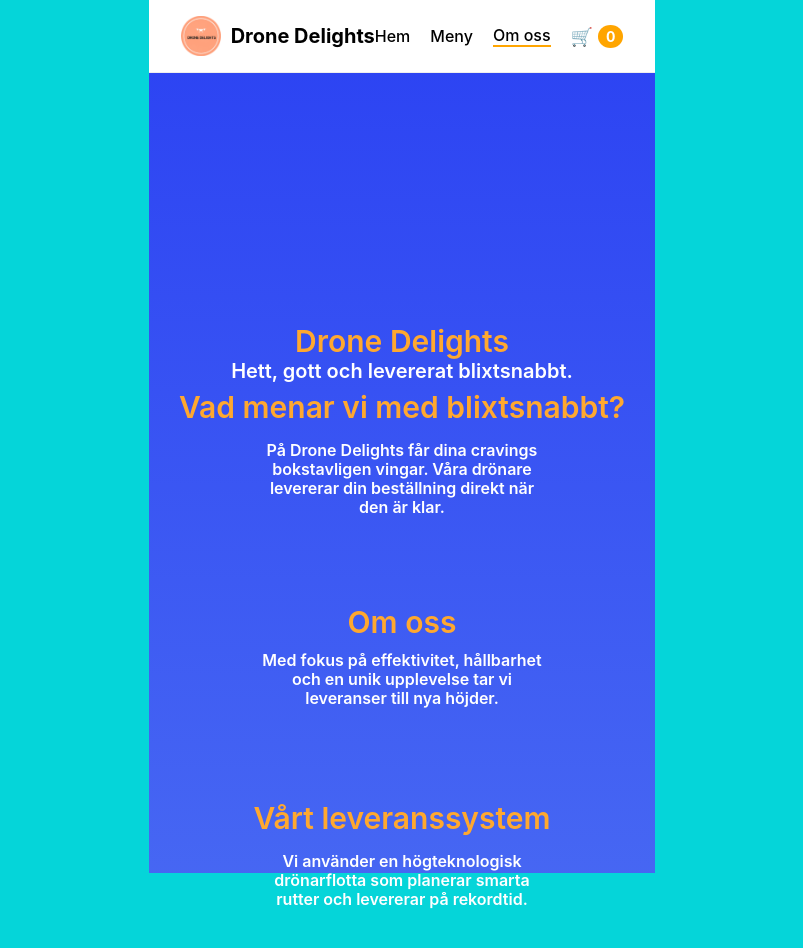
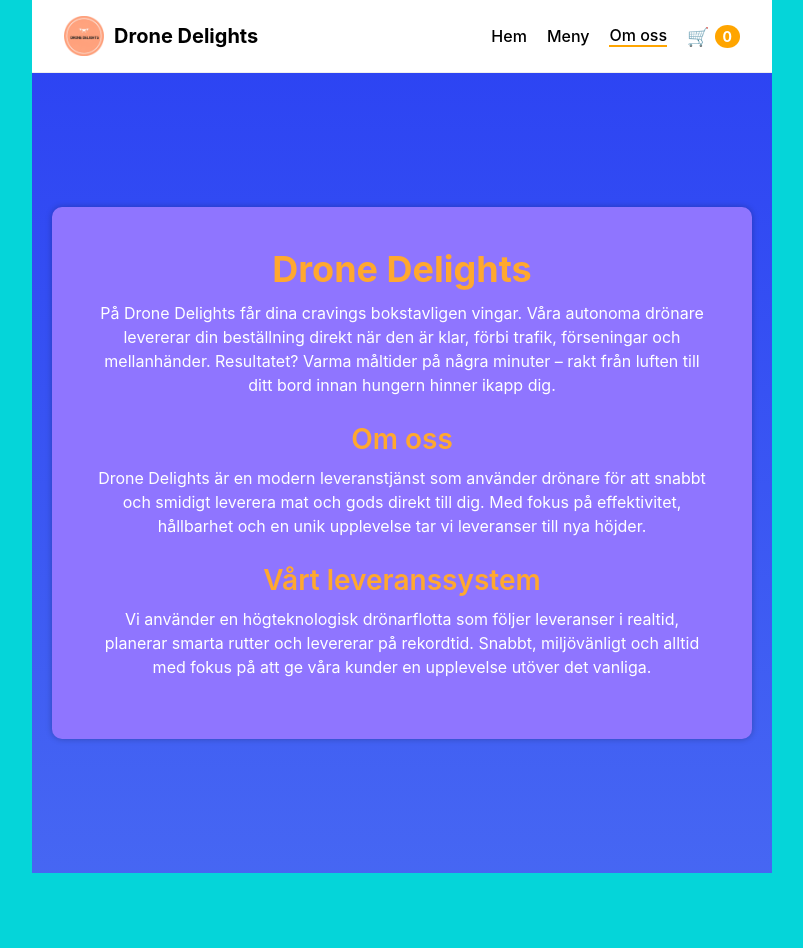
Before and after one commit to aleksanderlukic/slutuppgift, a React (Create React App) app: page /om-oss in a window 1280 px wide. Shown: the top 948 px of the page, without its empty margins (238-1041 px from the left). After the commit the page ends 873 px from the top, so only its background shows below. Built offline with nearby package versions, Linux system fonts and the light colour scheme.

Commit message:
Ändringar

```diff
--- a/src/pages/HomePage/Home.css
+++ b/src/pages/HomePage/Home.css
@@ -1,71 +1,90 @@
+/* src/pages/HomePage/Home.css */
 .home-page {
-  position: relative;
   width: 100%;
   min-height: 100vh;
-  background: linear-gradient(180deg, rgba(64,0,255,0.68) 0%, rgba(101,50,255,0.68) 100%);
+  background: linear-gradient(
+    180deg,
+    rgba(64, 0, 255, 0.68) 0%,
+    rgba(101, 50, 255, 0.68) 100%
+  );
   padding: 0 50px;
-  font-family: 'Inter', sans-serif;
+  font-family: "Inter", sans-serif;
+  display: flex;
+  flex-direction: column;
+  align-items: center;
+  justify-content: flex-start;
 }
 
 .hero-title {
-  width: 1102px;
-  height: 109px;
-  margin: 50px auto 10px;
+  margin-top: 150px;
+  margin-bottom: 10px;
   font-weight: 700;
   font-size: 90px;
-  line-height: 109px;
+  line-height: 1.2;
   text-align: center;
   text-transform: uppercase;
-  color: #FFFFFF;
+  color: #fff;
 }
 
 .hero-subtitle {
-  width: 344px;
-  height: 48px;
-  margin: 0 auto 50px;
+  margin-bottom: 50px;
   font-weight: 600;
   font-size: 20px;
   line-height: 24px;
   text-align: center;
-  color: #FFFFFF;
-}
-
-.popular-title {
-  width: 318px;
-  height: 39px;
-  margin: 0 auto 40px;
-  font-weight: 400;
-  font-size: 32px;
-  line-height: 39px;
-  color: #FFFFFF;
-  text-align: center;
-}
-
-.card-container {
-  display: flex;
-  justify-content: center;
-  flex-wrap: wrap;
-  gap: 50px;
+  color: #fff;
 }
 
 .home-buttons {
   display: flex;
   justify-content: center;
-  gap: 1rem;
-  margin: 20px 0;
+  gap: 40px;
+  margin-bottom: 60px;
 }
 
 .home-buttons button {
-  padding: 10px 20px;
-  font-size: 1rem;
+  padding: 14px 40px;
+  font-size: 20px;
+  font-weight: 600;
   border: none;
-  border-radius: 6px;
+  border-radius: 10px;
   cursor: pointer;
-  background-color: #ff9800;
-  color: white;
-  transition: background 0.3s;
+  color: #fff;
+  transition: all 0.3s;
+  height: 52px; /* 🔑 Fixar så båda knapparna blir lika höga */
 }
 
-.home-buttons button:hover {
-  background-color: #e68900;
+.menu-btn {
+  background-color: #e78e41;
 }
+
+.menu-btn:hover {
+  background-color: #d57e30;
+}
+
+.omoss-btn {
+  background-color: #8f75ff;
+}
+
+.omoss-btn:hover {
+  background-color: #775ee0;
+}
+
+.popular-title {
+  margin-bottom: 40px;
+  font-weight: 400;
+  font-size: 32px;
+  line-height: 39px;
+  color: #fff;
+  text-align: center;
+}
+
+/* 🔑 Grid fix: två centrerade kolumner */
+.card-container {
+  display: grid;
+  grid-template-columns: repeat(2, 1fr);
+  gap: 50px 80px;
+  justify-items: center;
+  max-width: 900px;
+  margin: 0 auto 100px;
+}
--- a/src/pages/OmossPage/OmOss.css
+++ b/src/pages/OmossPage/OmOss.css
@@ -1,132 +1,70 @@
+/* src/pages/OmOssPage/OmOss.css */
+
 .om-oss-page {
   position: relative;
   width: 100%;
   min-height: 100vh;
   background: linear-gradient(180deg, rgba(64,0,255,0.68) 0%, rgba(101,50,255,0.68) 100%);
+  display: flex;
+  justify-content: center;
+  align-items: center;
+  padding: 50px 20px;
   font-family: 'Inter', sans-serif;
   color: #FFFFFF;
-  padding-top: 70px; /* plats för Navbar */
 }
 
-/* Bakgrundsbox */
-.background-box {
-  position: absolute;
-  width: 575.12px;
-  height: 741px;
-  left: 50%;
-  top: 223px;
-  transform: translateX(-50%);
+.om-oss-box {
   background: #8F75FF;
-  box-shadow: 0px 0px 1px rgba(0,0,0,0.25);
   border-radius: 10px;
+  box-shadow: 0px 0px 6px rgba(0,0,0,0.25);
+  max-width: 700px;
+  width: 100%;
+  padding: 40px;
+  text-align: center;
 }
 
-/* Rubriker och texter */
-.headline {
-  position: absolute;
-  width: 447px;
-  height: 36px;
-  left: 50%;
-  top: 316px;
-  transform: translateX(-50%);
-  font-weight: 600;
-  font-size: 30px;
-  line-height: 36px;
-  text-align: center;
+.om-oss-box h1 {
+  font-size: 36px;
+  font-weight: 700;
+  margin-bottom: 10px;
   color: #FFA82F;
 }
 
-.sub-headline {
-  position: absolute;
-  width: 344px;
-  height: 48px;
-  left: 50%;
-  top: 286px;
-  transform: translateX(-50%);
+.om-oss-box h2 {
+  font-size: 28px;
   font-weight: 600;
-  font-size: 20px;
-  line-height: 24px;
-  text-align: center;
-  color: #FFFFFF;
-}
-
-.drone-delights {
-  position: absolute;
-  width: 215px;
-  height: 36px;
-  left: 50%;
-  top: 250px;
-  transform: translateX(-50%);
-  font-weight: 600;
-  font-size: 30px;
-  line-height: 36px;
-  text-align: center;
+  margin: 25px 0 10px;
   color: #FFA82F;
 }
 
-.text-1 {
-  position: absolute;
-  width: 290.6px;
-  height: 152px;
-  left: 50%;
-  top: 368px;
-  transform: translateX(-50%);
-  font-weight: 600;
+.om-oss-box p {
   font-size: 16px;
-  line-height: 19px;
-  text-align: center;
+  line-height: 1.5;
+  margin-bottom: 20px;
 }
 
-.text-2 {
-  position: absolute;
-  width: 290.6px;
-  height: 133px;
-  left: 50%;
-  top: 578px;
-  transform: translateX(-50%);
-  font-weight: 600;
-  font-size: 16px;
-  line-height: 19px;
-  text-align: center;
+.om-oss-highlight {
+  font-size: 20px;
+  font-weight: bold;
+  color: #FFA82F;
+  margin: 20px 0;
 }
 
-.delivery-system {
-  position: absolute;
-  width: 299px;
-  height: 36px;
-  left: 50%;
-  top: 727px;
-  transform: translateX(-50%);
-  font-weight: 600;
-  font-size: 30px;
-  line-height: 36px;
-  text-align: center;
-  color: #FFA82F;
+/* Responsivitet */
+@media (max-width: 768px) {
+  .om-oss-box {
+    padding: 20px;
+  }
+
+  .om-oss-box h1 {
+    font-size: 28px;
+  }
+
+  .om-oss-box h2 {
+    font-size: 22px;
+  }
+
+  .om-oss-box p {
+    font-size: 14px;
+  }
 }
-
-.text-3 {
-  position: absolute;
-  width: 290.6px;
-  height: 133px;
-  left: 50%;
-  top: 779px;
-  transform: translateX(-50%);
-  font-weight: 600;
-  font-size: 16px;
-  line-height: 19px;
-  text-align: center;
-}
-
-.omos-highlight {
-  position: absolute;
-  width: 109px;
-  height: 36px;
-  left: 50%;
-  top: 531px;
-  transform: translateX(-50%);
-  font-weight: 600;
-  font-size: 30px;
-  line-height: 36px;
-  text-align: center;
-  color: #FFA82F;
-}
--- a/src/pages/OmossPage/OmOssPage.jsx
+++ b/src/pages/OmossPage/OmOssPage.jsx
@@ -1,31 +1,36 @@
-// src/pages/OmossPage/OmOss.jsx
+// src/pages/OmOssPage/OmOssPage.jsx
 import React from "react";
 import "./OmOss.css";
 
-export default function OmOss() {
+export default function OmOssPage() {
   return (
     <div className="om-oss-page">
-      <h1 className="headline">Vad menar vi med blixtsnabbt?</h1>
-      <h2 className="sub-headline">Hett, gott och levererat blixtsnabbt.</h2>
+      <div className="om-oss-box">
+        <h1>Drone Delights</h1>
+        <p>
+          På Drone Delights får dina cravings bokstavligen vingar. Våra autonoma
+          drönare levererar din beställning direkt när den är klar, förbi
+          trafik, förseningar och mellanhänder. Resultatet? Varma måltider på
+          några minuter – rakt från luften till ditt bord innan hungern hinner
+          ikapp dig.
+        </p>
 
-      <h2 className="drone-delights">Drone Delights</h2>
-      <p className="text-1">
-        På Drone Delights får dina cravings bokstavligen vingar. Våra drönare
-        levererar din beställning direkt när den är klar.
-      </p>
+        <h2>Om oss</h2>
+        <p>
+          Drone Delights är en modern leveranstjänst som använder drönare för
+          att snabbt och smidigt leverera mat och gods direkt till dig. Med
+          fokus på effektivitet, hållbarhet och en unik upplevelse tar vi
+          leveranser till nya höjder.
+        </p>
 
-      <p className="text-2">
-        Med fokus på effektivitet, hållbarhet och en unik upplevelse tar vi
-        leveranser till nya höjder.
-      </p>
-
-      <h2 className="delivery-system">Vårt leveranssystem</h2>
-      <p className="text-3">
-        Vi använder en högteknologisk drönarflotta som planerar smarta rutter
-        och levererar på rekordtid.
-      </p>
-
-      <h2 className="omos-highlight">Om oss</h2>
+        <h2>Vårt leveranssystem</h2>
+        <p>
+          Vi använder en högteknologisk drönarflotta som följer leveranser i
+          realtid, planerar smarta rutter och levererar på rekordtid. Snabbt,
+          miljövänligt och alltid med fokus på att ge våra kunder en upplevelse
+          utöver det vanliga.
+        </p>
+      </div>
     </div>
   );
 }
```
